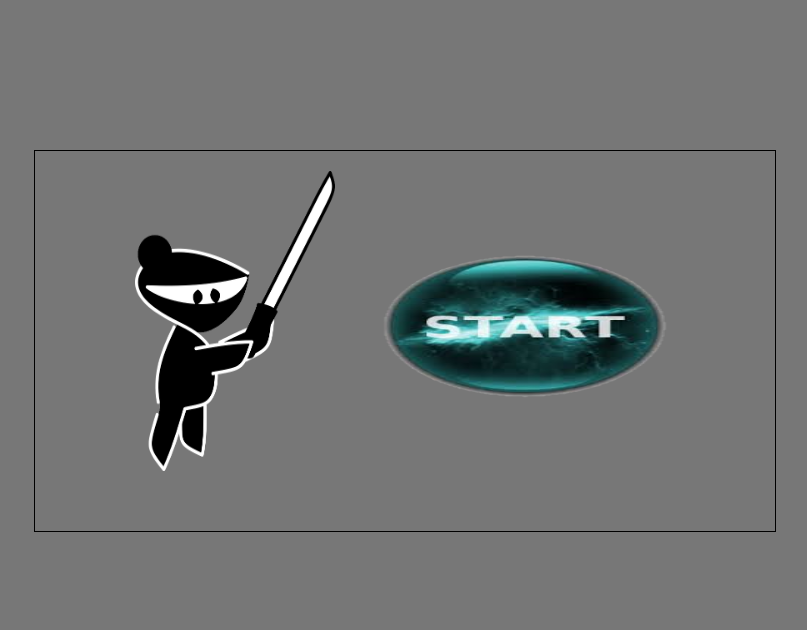
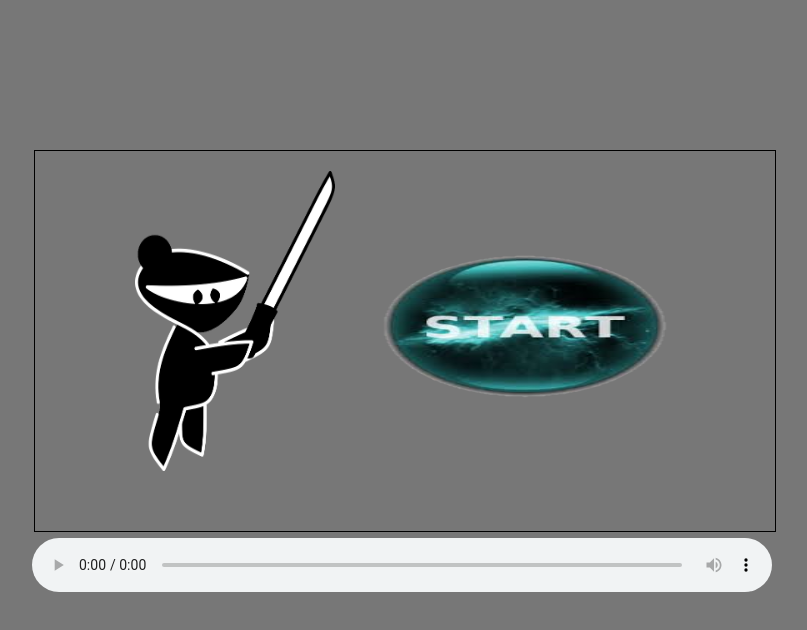
Before and after one commit to kiril-m/JavaScript-Basics-TeamTracelium-TeamWork, a plain HTML site: page Packman.html in a window 1280 px wide. Shown: the whole page, without its empty margins (266-1073 px from the left). Drawn offline with Linux system fonts and the light colour scheme.

Commit message:
Music
Update music

```diff
--- a/Packman.html
+++ b/Packman.html
@@ -11,9 +11,11 @@
 		body {
 			background: #777;
 		}
-		#music,
-		#backgroundMusic {
-			visibility: hidden;
+
+		#music{
+			margin-top:530px;
+			margin-left:290px;
+			width: 740px;
 		}
 	</style>
 </head>
@@ -28,17 +30,13 @@
 	<script src="scripts/gameLoop.js" defer></script>
 
 
-	<!--
+
 	<audio controls id="music">
         <source src="sound/ninja.mp3" type="audio/mp3" id="backgroundMusic">
 		Your browser does not support the audio element.
 	</audio>
 
-DELETE ME
-	<script>
-		document.getElementById('music').play();
-	</script>
--->
+
 </body>
 
 </html>
```
